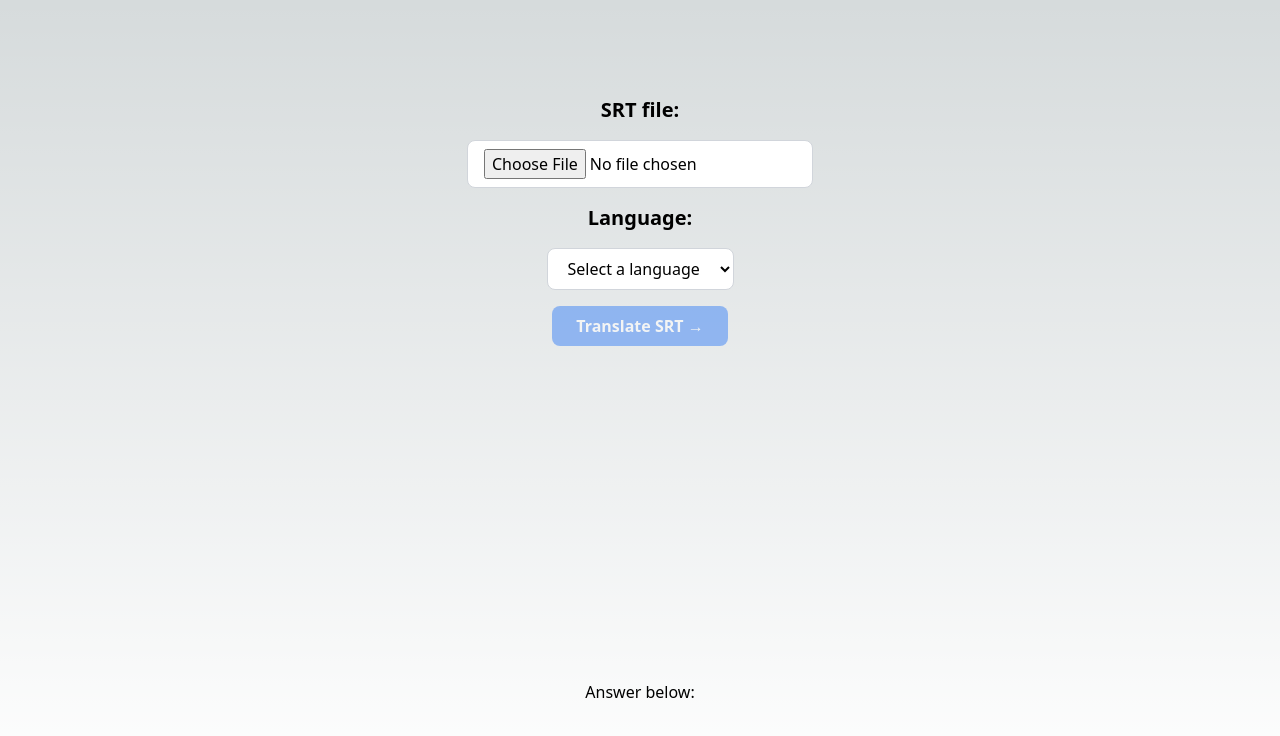
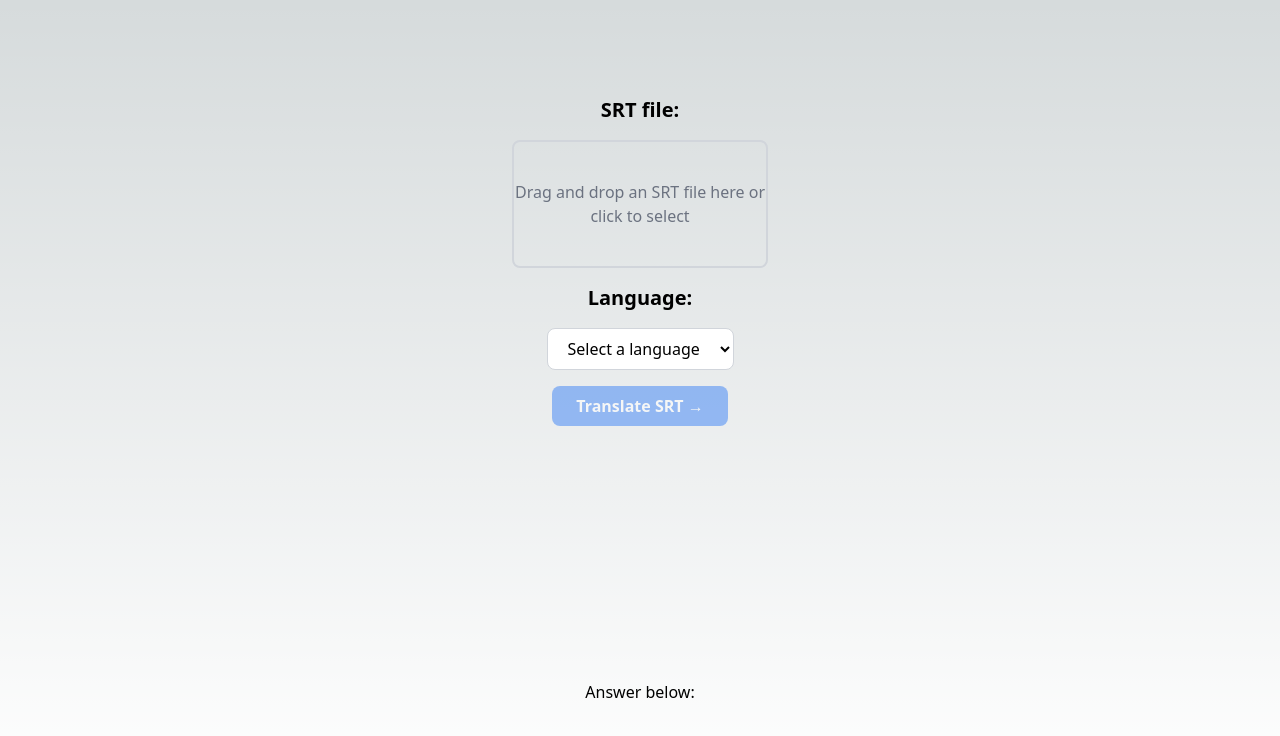
Before and after one commit to yazinsai/srt-ai, a Next.js app: page / in a window 1280 px wide. Shown: the top 736 px of the page. Built offline with nearby package versions, Linux system fonts and the light colour scheme.

Commit message:
more langs

```diff
--- a/components/Form.tsx
+++ b/components/Form.tsx
@@ -1,13 +1,19 @@
-// src/components/SrtForm.tsx
 import React, { FormEvent, useState } from "react";
 
 interface Props {
   onSubmit: (content: string, language: string) => void;
 }
 
-const LANGUAGES = ["Arabic", "English", "Spanish", "French", "German"];
+const LANGUAGES = [
+  "Arabic",
+  "English",
+  "French",
+  "German",
+  "Malay",
+  "Spanish",
+  "Turkish",
+];
 
-// src/utils/fileReader.ts
 const readFileContents = async (file: File): Promise<string> => {
   return new Promise((resolve, reject) => {
     const reader = new FileReader();
@@ -28,12 +34,25 @@ const readFileContents = async (file: File): Promise<string> => {
 const SrtForm: React.FC<Props> = ({ onSubmit }) => {
   const [file, setFile] = useState<File>();
   const [language, setLanguage] = useState<string>("");
+  const [dragging, setDragging] = useState<boolean>(false);
 
   const handleSubmit = async (e: FormEvent) => {
     e.preventDefault();
     if (file && language) {
       const content = await readFileContents(file);
       onSubmit(content, language);
+    }
+  };
+
+  const handleDrop = (e: React.DragEvent<HTMLDivElement>) => {
+    e.preventDefault();
+    setDragging(false);
+
+    if (e.dataTransfer.files && e.dataTransfer.files.length > 0) {
+      const droppedFile = e.dataTransfer.files[0];
+      if (droppedFile.type === "application/x-subrip") {
+        setFile(droppedFile);
+      }
     }
   };
 
@@ -45,13 +64,33 @@ const SrtForm: React.FC<Props> = ({ onSubmit }) => {
       <label htmlFor="srt-file" className="block font-bold text-xl">
         SRT file:
       </label>
-      <input
-        type="file"
+      <div
         id="srt-file"
-        accept=".srt"
-        onChange={(e) => setFile(e.target.files![0])}
-        className="bg-white py-2 px-4 border border-gray-300 rounded-lg"
-      />
+        onDragOver={(e) => {
+          e.preventDefault();
+          setDragging(true);
+        }}
+        onDragLeave={() => setDragging(false)}
+        onDrop={handleDrop}
+        className={`w-64 h-32 border-2 ${
+          dragging ? "border-blue-300" : "border-gray-300"
+        } rounded-lg flex items-center justify-center cursor-pointer`}
+      >
+        {file ? (
+          <p>{file.name}</p>
+        ) : (
+          <p className="text-center text-gray-500">
+            Drag and drop an SRT file here or click to select
+          </p>
+        )}
+        <input
+          type="file"
+          accept=".srt"
+          onChange={(e) => setFile(e.target.files![0])}
+          className="absolute opacity-0 cursor-pointer"
+          style={{ width: "100%", height: "100%" }}
+        />
+      </div>
       <label htmlFor="language" className="block font-bold text-xl">
         Language:
       </label>
@@ -69,7 +108,6 @@ const SrtForm: React.FC<Props> = ({ onSubmit }) => {
         ))}
       </select>
       <button
-        type="submit"
         disabled={!file || !language}
         className="bg-blue-500 hover:bg-blue-700 text-white font-bold py-2 px-6 rounded-lg disabled:opacity-50"
       >
```
